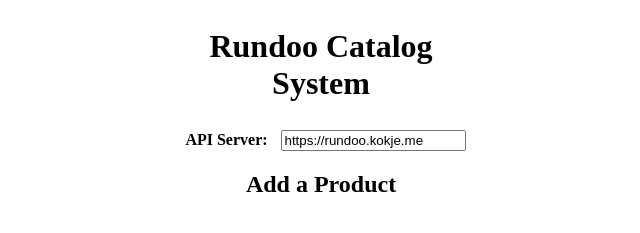
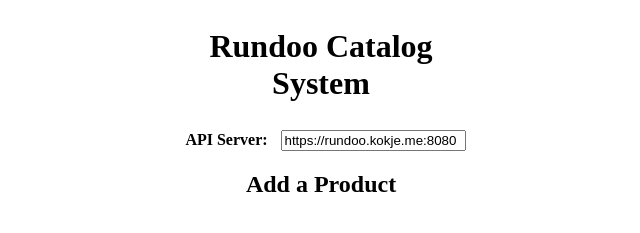
Before and after one commit to tejaskokje/fundoo, a plain HTML site: page frontend/index.html in a window 1280 px wide. Shown: the top 233 px of the page, 319-959 px from the left. Drawn offline with Linux system fonts and the light colour scheme.

Commit message:
Change frontend to have correct backend port

```diff
--- a/frontend/index.html
+++ b/frontend/index.html
@@ -18,7 +18,7 @@
       <h1 class='center'>Rundoo Catalog System</h1>
       <br>
       <label for='apiserver'><b>API Server:</b></label>
-      <input type='text' id='apiserver' name='apiserver' value='https://rundoo.kokje.me'>
+      <input type='text' id='apiserver' name='apiserver' value='https://rundoo.kokje.me:8080'>
       <h2>Add a Product</h2>
       <br>
       <form id='addForm'>
```
